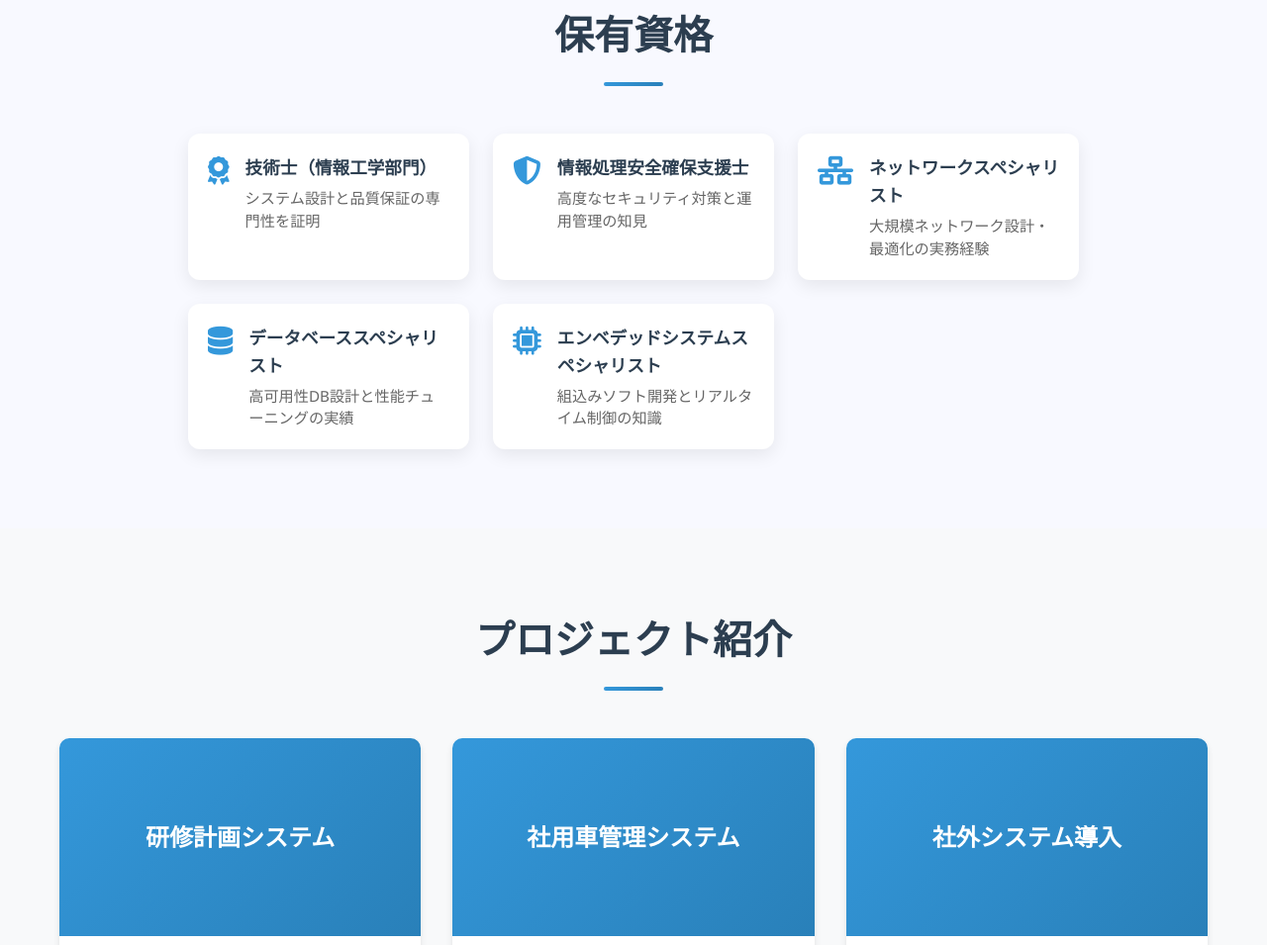
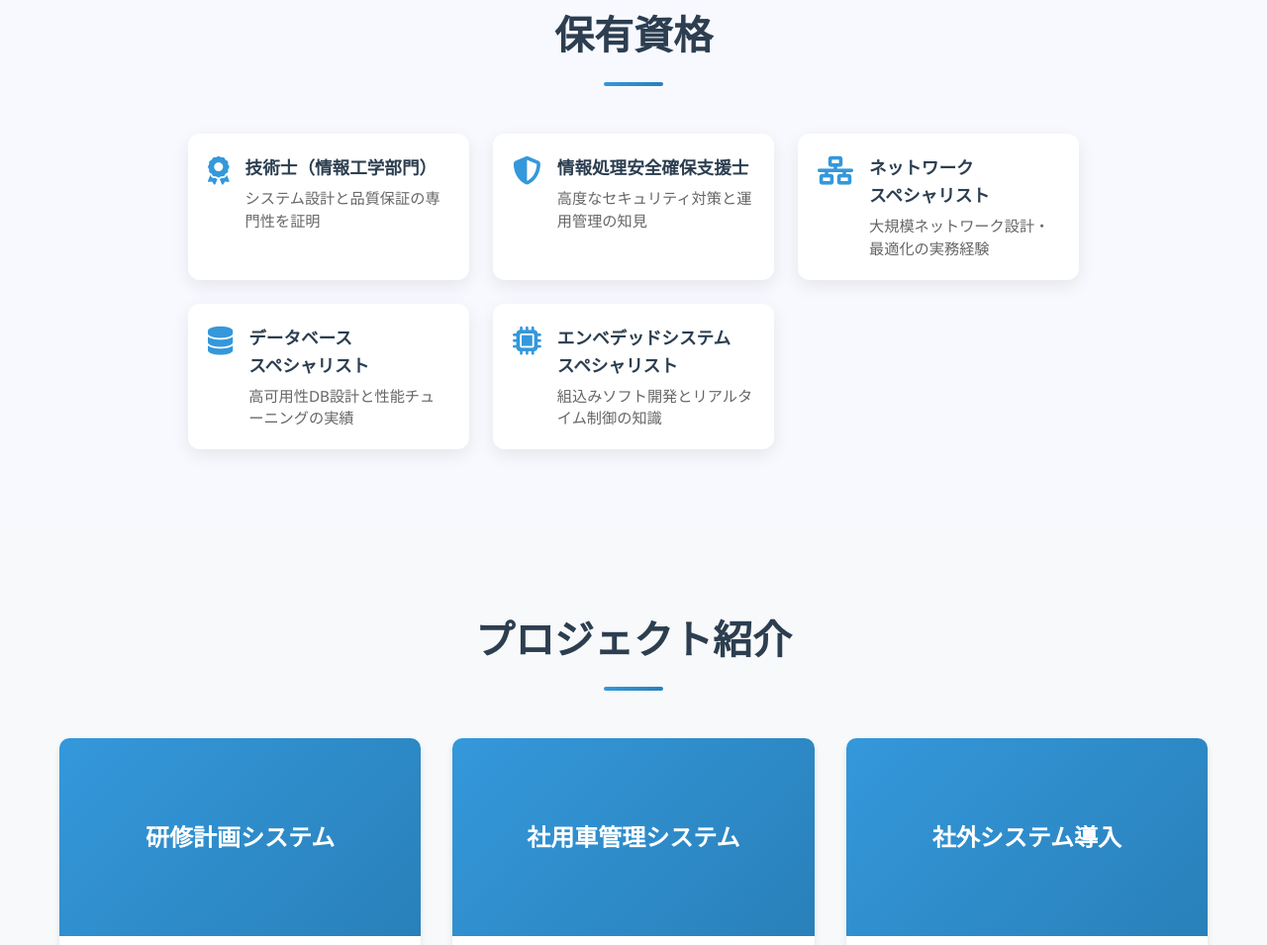
Before and after one commit to nozomu707/misaa1120, a plain HTML site: page index.html in a window 1280 px wide. Shown: the part 1274-2229 px from the top of the page at 99% size. Drawn offline with Linux system fonts and the light colour scheme.

Commit message:
Break long certification titles

```diff
--- a/index.html
+++ b/index.html
@@ -76,21 +76,21 @@
                 <li class="cert-item">
                     <i class="fa-solid fa-network-wired" aria-hidden="true"></i>
                     <div>
-                        <p class="cert-title">ネットワークスペシャリスト</p>
+                        <p class="cert-title">ネットワーク<br>スペシャリスト</p>
                         <p class="cert-desc">大規模ネットワーク設計・最適化の実務経験</p>
                     </div>
                 </li>
                 <li class="cert-item">
                     <i class="fa-solid fa-database" aria-hidden="true"></i>
                     <div>
-                        <p class="cert-title">データベーススペシャリスト</p>
+                        <p class="cert-title">データベース<br>スペシャリスト</p>
                         <p class="cert-desc">高可用性DB設計と性能チューニングの実績</p>
                     </div>
                 </li>
                 <li class="cert-item">
                     <i class="fa-solid fa-microchip" aria-hidden="true"></i>
                     <div>
-                        <p class="cert-title">エンベデッドシステムスペシャリスト</p>
+                        <p class="cert-title">エンベデッドシステム<br>スペシャリスト</p>
                         <p class="cert-desc">組込みソフト開発とリアルタイム制御の知識</p>
                     </div>
                 </li>
```
